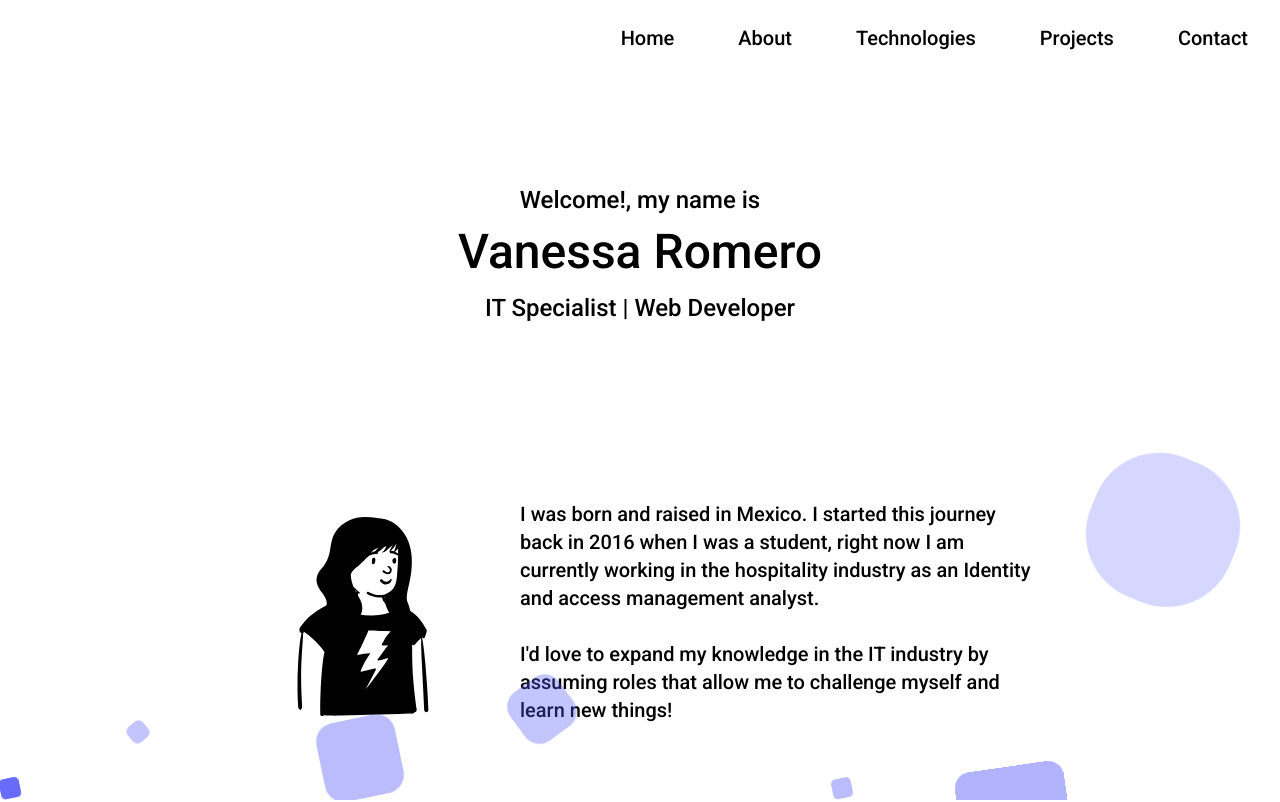
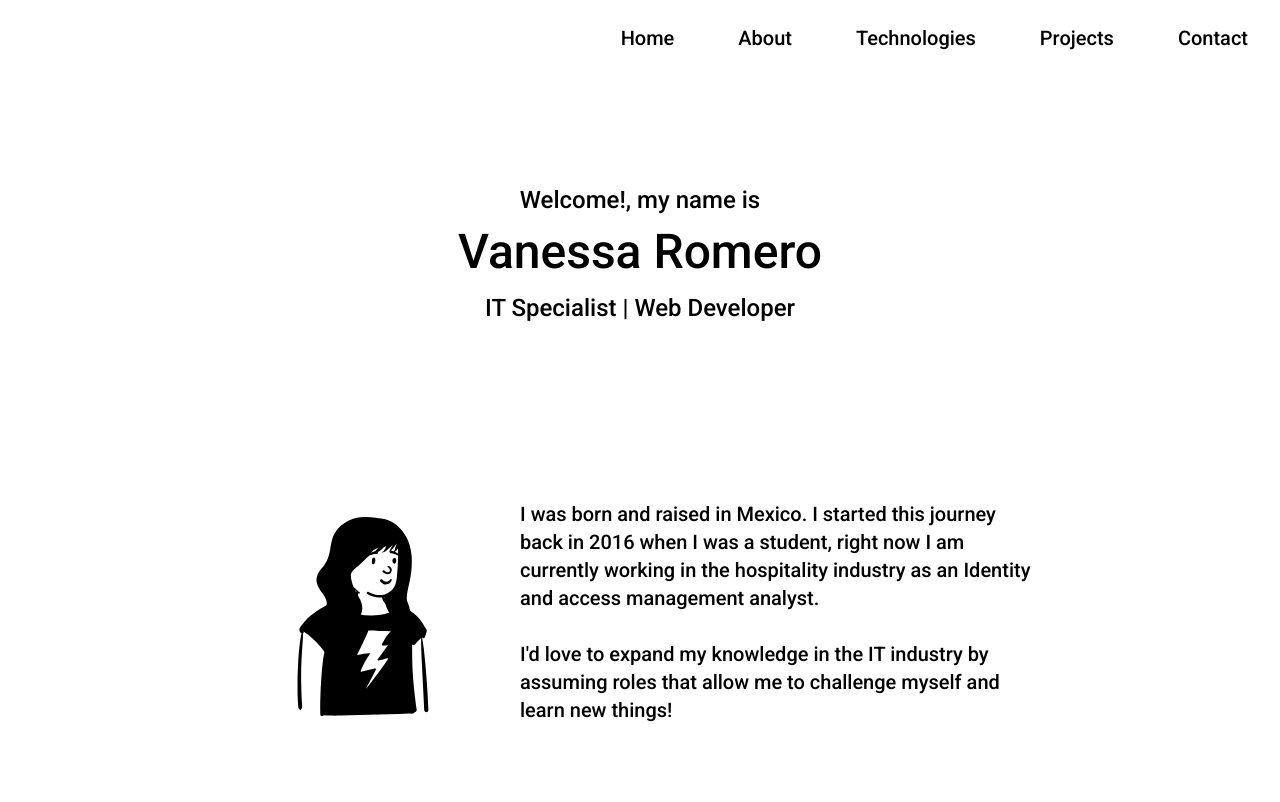
Before and after one commit to yosassenav/yosassenav, a Next.js app: page / in a window 1280 px wide. Shown: the top 802 px of the page. Built offline with nearby package versions, Linux system fonts and the light colour scheme.

Commit message:
removing purple floating circles background animation

```diff
--- a/src/components/Circles/Circles.js
+++ /dev/null
@@ -1,25 +0,0 @@
-
-
-export default function Circles() {
-  return (
-    <div className="circles">
-      <ul>
-        <li></li>
-        <li></li>
-        <li></li>
-        <li></li>
-        <li></li>
-        <li></li>
-        <li></li>
-        <li></li>
-        <li></li>
-        <li></li>
-        <li></li>
-        <li></li>
-        <li></li>
-        <li></li>
-      </ul>
-    </div>
-  );
-
-}
--- a/src/components/Header/Header.js
+++ b/src/components/Header/Header.js
@@ -61,27 +61,27 @@ export default function Header() {
     <header className="flex flex-row-reverse">
       <ul className='flex flex-row'>
         <li className="my-6 mx-8 basis-12">
-          <button className='text-xl hover:text-indigo-600 transition duration-300' onClick={()=>scrollToSection(homeRef)}>
+          <button className='text-xl hover:text-indigo-600 hover:underline transition duration-300' onClick={()=>scrollToSection(homeRef)}>
             Home
           </button>
         </li>
         <li className="my-6 mx-8 basis-12">
-          <button className='text-xl hover:text-indigo-600 transition duration-300' onClick={()=>scrollToSection(aboutRef)}>
+          <button className='text-xl hover:text-indigo-600 hover:underline transition duration-300' onClick={()=>scrollToSection(aboutRef)}>
             About
           </button>
         </li>
         <li className="my-6 mx-8 basis-12">
-          <button className='text-xl hover:text-indigo-600 transition duration-300' onClick={()=>scrollToSection(technologiesRef)}>
+          <button className='text-xl hover:text-indigo-600 hover:underline transition duration-300' onClick={()=>scrollToSection(technologiesRef)}>
             Technologies
           </button>
         </li>
         <li className="my-6 mx-8 basis-12">
-          <button className='text-xl hover:text-indigo-600 transition duration-300' onClick={()=>scrollToSection(projectsRef)}>
+          <button className='text-xl hover:text-indigo-600 hover:underline transition duration-300' onClick={()=>scrollToSection(projectsRef)}>
             Projects
           </button>
         </li>
         <li className="my-6 mx-8 basis-12">
-          <button className='text-xl hover:text-indigo-600 transition duration-300' onClick={()=>scrollToSection(contactRef)}>
+          <button className='text-xl hover:text-indigo-600 hover:underline transition duration-300' onClick={()=>scrollToSection(contactRef)}>
             Contact
           </button>
         </li>
--- a/src/pages/index.js
+++ b/src/pages/index.js
@@ -5,7 +5,6 @@ import Footer from "@/components/Footer/Footer";
 import Techstack from "@/components/Techstack/Techstack";
 import ProjectCard from "@/components/ProjectCard/ProjectCard";
 import WelcomeBanner from "@/components/WelcomeBanner/WelcomeBanner";
-import Circles from "@/components/Circles/Circles";
 
 export default function Home() {
 
@@ -20,8 +19,7 @@ export default function Home() {
     <>
       <title>Vanessa Martinez Romero</title>
       <Header />
-      <div className="mx-auto w-full sm:w-11/12 md:w-3/4 p-4 area" ref={homeRef}>
-        <Circles/>
+      <div className="mx-auto w-full sm:w-11/12 md:w-3/4 p-4" ref={homeRef}>
         {/* Home Section */}
         <WelcomeBanner ref={aboutRef}/>
         <br/>
--- a/src/styles/globals.css
+++ b/src/styles/globals.css
@@ -21,123 +21,3 @@ body {
     )
     rgb(var(--background-start-rgb));
 }
-
-.area{
-  width: 50%;
-  height:50%;
-}
-
-.circles{
-  position: absolute;
-  top: 0;
-  left: 0;
-  width: 100%;
-  height: 100%;
-  overflow: hidden;
-}
-
-.circles li{
-  position: absolute;
-  display: block;
-  list-style: none;
-  width: 20px;
-  height: 20px;
-  background: rgba(80, 83, 250, 0.506);
-  animation: animate 25s linear infinite;
-  bottom: -150px;
-
-}
-
-.circles li:nth-child(1){
-  left: 25%;
-  width: 80px;
-  height: 80px;
-  animation-delay: 0s;
-}
-
-
-.circles li:nth-child(2){
-  left: 10%;
-  width: 20px;
-  height: 20px;
-  animation-delay: 2s;
-  animation-duration: 12s;
-}
-
-.circles li:nth-child(3){
-  left: 70%;
-  width: 20px;
-  height: 20px;
-  animation-delay: 4s;
-}
-
-.circles li:nth-child(4){
-  left: 40%;
-  width: 60px;
-  height: 60px;
-  animation-delay: 0s;
-  animation-duration: 18s;
-}
-
-.circles li:nth-child(5){
-  left: 65%;
-  width: 20px;
-  height: 20px;
-  animation-delay: 0s;
-}
-
-.circles li:nth-child(6){
-  left: 75%;
-  width: 110px;
-  height: 110px;
-  animation-delay: 3s;
-}
-
-.circles li:nth-child(7){
-  left: 35%;
-  width: 150px;
-  height: 150px;
-  animation-delay: 7s;
-}
-
-.circles li:nth-child(8){
-  left: 50%;
-  width: 25px;
-  height: 25px;
-  animation-delay: 15s;
-  animation-duration: 45s;
-}
-
-.circles li:nth-child(9){
-  left: 20%;
-  width: 15px;
-  height: 15px;
-  animation-delay: 2s;
-  animation-duration: 35s;
-}
-
-.circles li:nth-child(10){
-  left: 85%;
-  width: 150px;
-  height: 150px;
-  animation-delay: 0s;
-  animation-duration: 11s;
-}
-
-
-
-@keyframes animate {
-
-  0%{
-      transform: translateY(0) rotate(0deg);
-      opacity: 1;
-      border-radius: 6%;
-  }
-
-  100%{
-      transform: translateY(-650px) rotate(720deg);
-      opacity: 0;
-      border-radius: 80%;
-  }
-
-}
```
